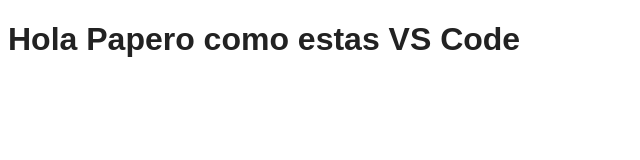
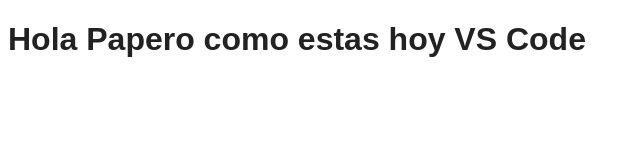
Before and after one commit to Cosorio996/WebsiteProjet, a plain HTML site: page index.html in a window 1280 px wide. Shown: the whole page, without its empty margins (0-640 px from the left). Drawn offline with Linux system fonts and the light colour scheme.

Commit message:
Update styles

```diff
--- a/index.html
+++ b/index.html
@@ -7,6 +7,6 @@
   <link rel="stylesheet" href="styles.css" />
 </head>
 <body>
-  <h1>Hola Papero como estas VS Code</h1>
+  <h1>Hola Papero como estas hoy VS Code</h1>
 </body>
 </html>
```
